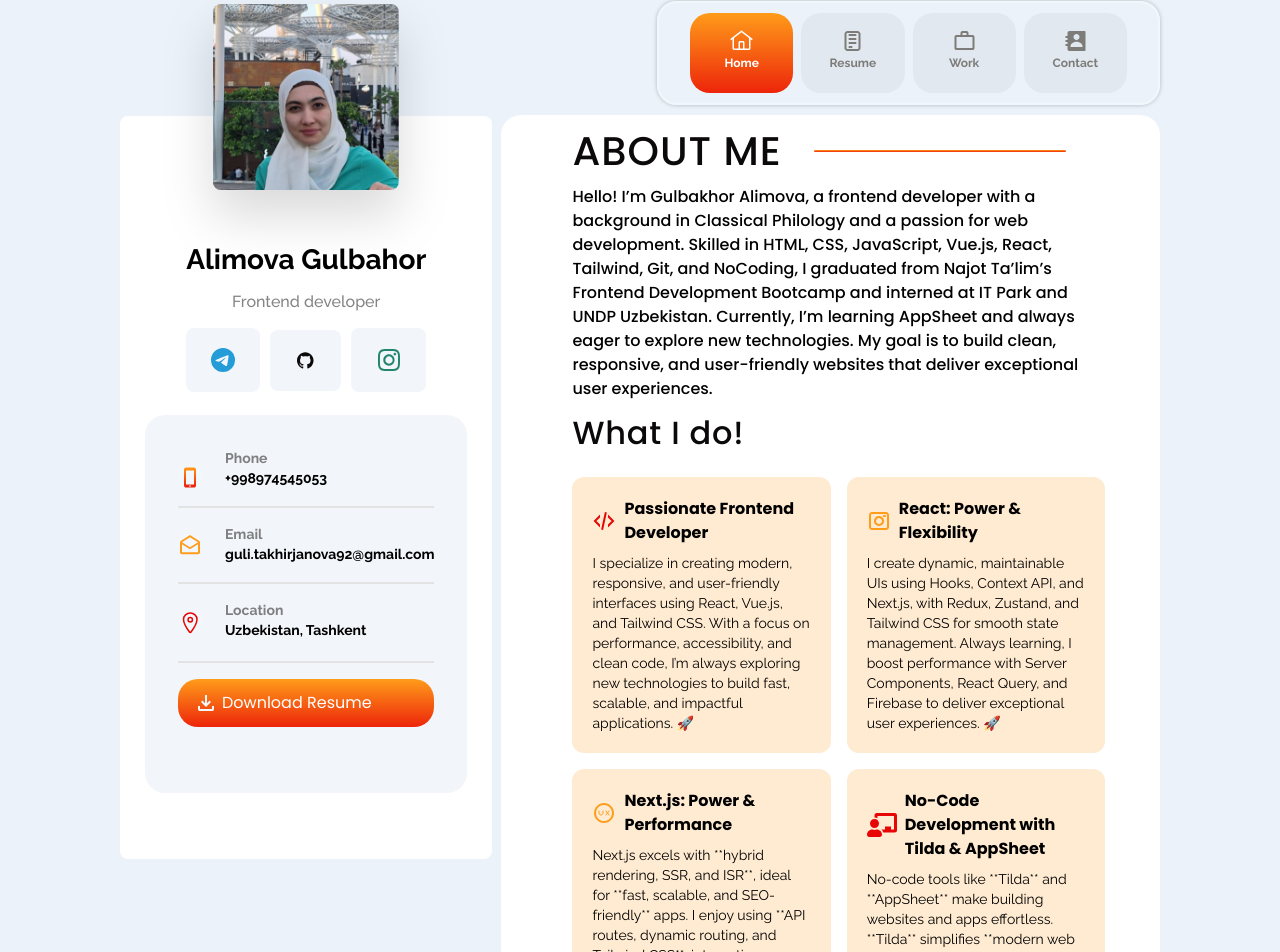
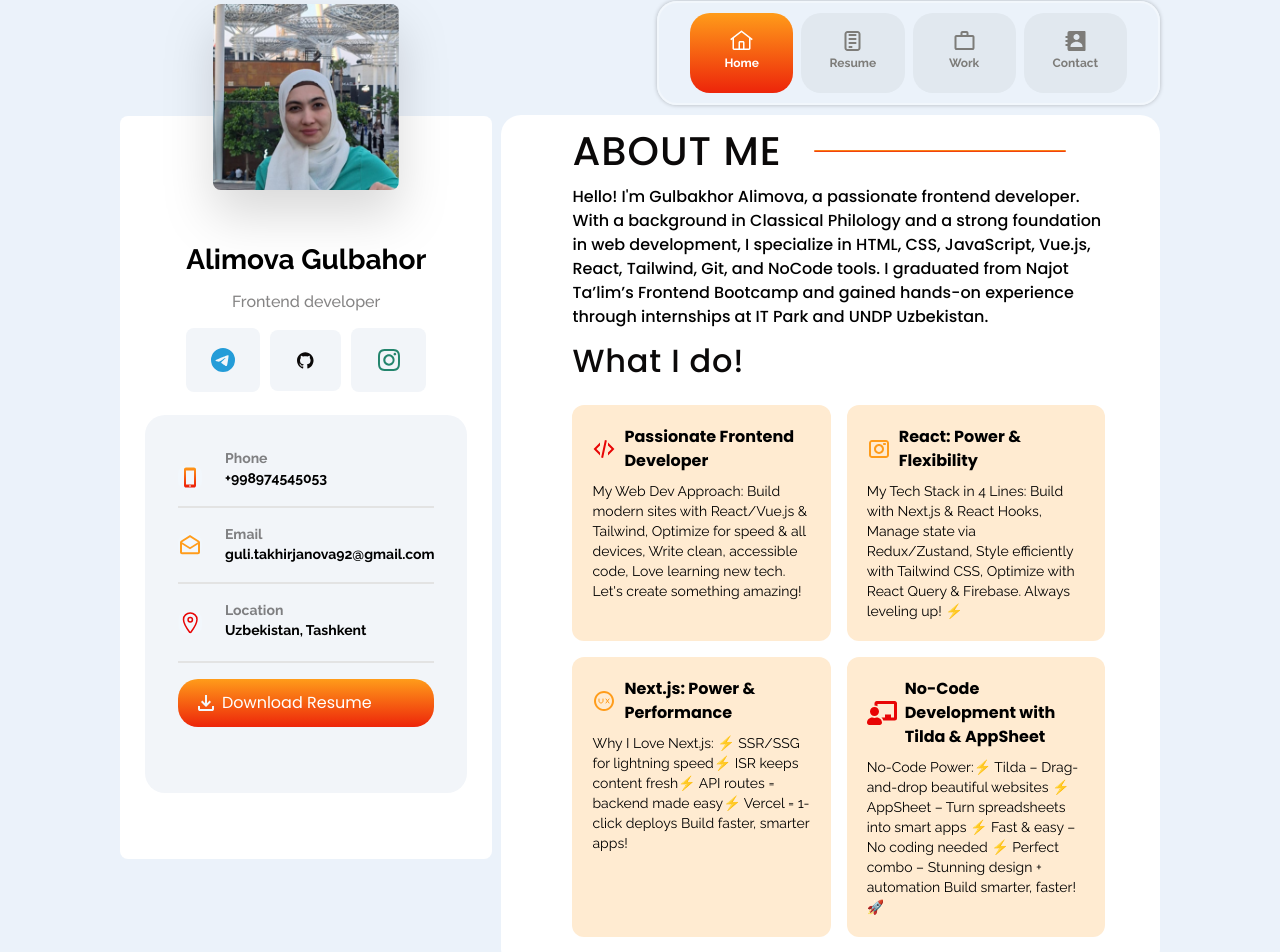
Before and after one commit to Guli-Alimova/Portfolio-new, a Next.js app: page / in a window 1280 px wide. Shown: the part 116-1068 px from the top of the page. Built offline with nearby package versions, Linux system fonts and the light colour scheme.

Commit message:
fix:correct errors

```diff
--- a/src/app/components/About.tsx
+++ b/src/app/components/About.tsx
@@ -7,25 +7,25 @@ const aboutme = [
     id: 1,
     title: 'Passionate Frontend Developer',
     svg: <Code />,
-    about: " I specialize in creating modern, responsive, and user-friendly interfaces using React, Vue.js, and Tailwind CSS. With a focus on performance, accessibility, and clean code, I’m always exploring new technologies to build fast, scalable, and impactful applications. 🚀"
+    about: " My Web Dev Approach: Build modern sites with React/Vue.js & Tailwind, Optimize for speed & all devices, Write clean, accessible code, Love learning new tech. Let's create something amazing!  "
   },
   {
     id: 2,
     title: 'React: Power & Flexibility',
     svg: <Insta />,
-    about: " I create dynamic, maintainable UIs using Hooks, Context API, and Next.js, with Redux, Zustand, and Tailwind CSS for smooth state management. Always learning, I boost performance with Server Components, React Query, and Firebase to deliver exceptional user experiences. 🚀"
+    about: " My Tech Stack in 4 Lines: Build with Next.js & React Hooks, Manage state via Redux/Zustand, Style efficiently with Tailwind CSS, Optimize with React Query & Firebase. Always leveling up! ⚡"
   },
   {
     id: 3,
     title: 'Next.js: Power & Performance',
     svg: <Design />,
-    about: "Next.js excels with **hybrid rendering, SSR, and ISR**, ideal for **fast, scalable, and SEO-friendly** apps. I enjoy using **API routes, dynamic routing, and Tailwind CSS**, integrating **Firebase and NextAuth.js** for authentication. With **pre-rendering, Edge Functions, and Vercel deployment**, Next.js streamlines full-stack development. I’m dedicated to mastering its latest features to build **high-performance, user-friendly** applications. 🚀"
+    about: "Why I Love Next.js: ⚡ SSR/SSG for lightning speed⚡ ISR keeps content fresh⚡ API routes = backend made easy⚡ Vercel = 1-click deploys Build faster, smarter apps!  "
   },
   {
     id: 4,
     title: 'No-Code Development with Tilda & AppSheet',
     svg: <Mentor />,
-    about:  " No-code tools like **Tilda** and **AppSheet** make building websites and apps effortless. **Tilda** simplifies **modern web design** with drag-and-drop features, animations, and responsive layouts, ideal for landing pages. **AppSheet** turns **data into powerful apps**, automating workflows and integrating with Google Sheets and databases. Combining **Tilda’s design** with **AppSheet’s automation**, I create **scalable, efficient, and user-friendly** solutions—no coding required. 🚀"
+    about:  " No-Code Power:⚡ Tilda – Drag-and-drop beautiful websites ⚡ AppSheet – Turn spreadsheets into smart apps ⚡ Fast & easy – No coding needed ⚡ Perfect combo – Stunning design + automation Build smarter, faster! 🚀"
   }
 ];
 
@@ -37,8 +37,8 @@ const About = () => {
         <span className='w-24 sm:w-[252px] h-[2px] rounded bg-linear inline-block gradient-bg'></span>
       </div>
       <p className='font-raleway text-sm sm:text-base font-medium text-primary py-4'>
-      Hello! I’m Gulbakhor Alimova, a frontend developer with a background in Classical Philology and a passion for web development. Skilled in HTML, CSS, JavaScript, Vue.js, React, Tailwind, Git, and NoCoding, I graduated from Najot Ta’lim’s Frontend Development Bootcamp and interned at IT Park and UNDP Uzbekistan. Currently, I’m learning AppSheet and always eager to explore new technologies. My goal is to build clean, responsive, and user-friendly websites that deliver exceptional user experiences.
-      </p>
+      Hello! I'm Gulbakhor Alimova, a passionate frontend developer. With a background in Classical Philology and a strong foundation in web development, I specialize in HTML, CSS, JavaScript, Vue.js, React, Tailwind, Git, and NoCode tools. I graduated from Najot Ta’lim’s Frontend Bootcamp and gained hands-on experience through internships at IT Park and UNDP Uzbekistan.
+    </p>
       <h4 className='poppins text-lg sm:text-xl md:text-2xl lg:text-[32px] font-medium leading-tight tracking-wide text-[#0B0909] pb-4 sm:pb-[28px]'>
         What I do!
       </h4>
--- a/src/app/components/Saidbar.tsx
+++ b/src/app/components/Saidbar.tsx
@@ -44,29 +44,36 @@ const Saidbar = () => {
         </div>
 
         <div className='p-[33px] bg-[#F2F5F9] rounded-[20px]'>
-          <div className='flex items-center gap-[11px] border-b-2 border-[#E3E3E3]'>
+          <a  href="tel:+998974545053" className='flex items-center gap-[11px] border-b-2 border-[#E3E3E3]'>
             <Call />
             <div className='raleway text-sm not-italic font-semibold text-primary pb-[18px] pl-[12px]'>
               <p className='text-silver'>Phone</p>
               <span>+998974545053</span>
             </div>
-          </div>
+          </a>
 
-          <div className='flex items-center gap-[11px] border-b-2 border-[#E3E3E3]'>
+          <a href='mailto:guli.takhirjanova92@gmail.com' className='flex items-center gap-[11px] border-b-2 border-[#E3E3E3] '
+          onClick={(e) => {
+    // Brauzer bloklagan holatda yordamchi funksiya
+    window.location.href = "mailto:guli.takhirjanova92@gmail.com";
+    e.preventDefault();
+  }}>
             <Email />
             <div className='raleway text-sm not-italic font-semibold text-primary pb-[18px] pt-[16px] pl-[12px]'>
               <p className='text-silver'>Email</p>
               <span>guli.takhirjanova92@gmail.com</span>
             </div>
-          </div>
+          </a>
 
-          <div className='flex items-center gap-[11px] border-b-2 border-[#E3E3E3]'>
+          <a   href="https://www.google.com/maps/place/Yangiabad+St,+Tashkent,+Uzbekistan/"
+  target="_blank"
+  rel="noopener noreferrer" className='flex items-center gap-[11px] border-b-2 border-[#E3E3E3]'>
             <Location />
             <div className='raleway text-sm not-italic font-semibold text-primary pb-[21px] pt-[16px] pl-[12px]'>
               <p className='text-silver'>Location</p>
               <span>Uzbekistan, Tashkent</span>
             </div>
-          </div>
+          </a>
 
           <a
             href='/pdf/CV_Alimova.pdf'
```
